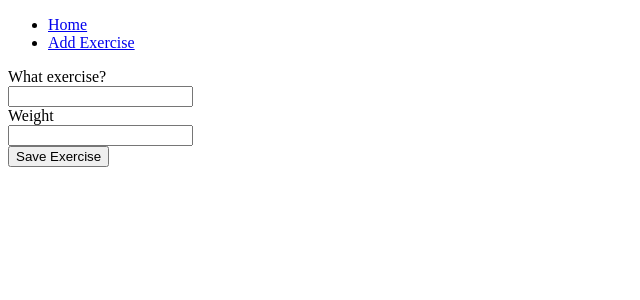
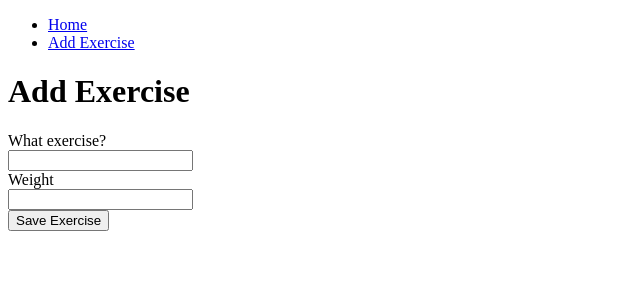
Before and after one commit to coryhouse/athena-gymrat, a React (Create React App) app: page /add in a window 1280 px wide. Shown: the top 300 px of the page, without its empty margins (0-640 px from the left). Built offline with nearby package versions, Linux system fonts and the light colour scheme.

Commit message:
Add header

```diff
--- a/src/AddExercise.tsx
+++ b/src/AddExercise.tsx
@@ -58,6 +58,7 @@ export function AddExercise({ exercises, setExercises }: AddExerciseProps) {
 
   return (
     <form onSubmit={handleSubmit}>
+      <h1>Add Exercise</h1>
       <Input
         value={exercise.type}
         onChange={onChange}
```
